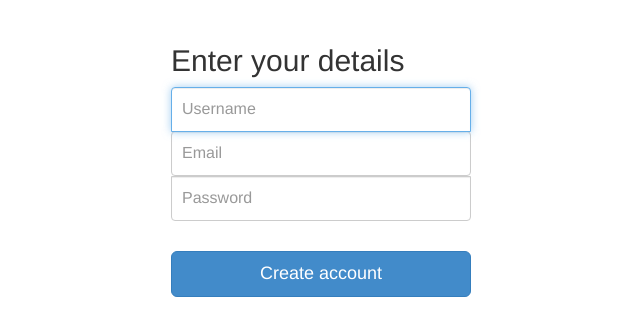
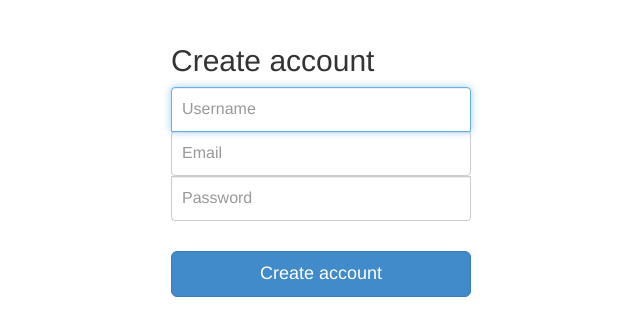
Before and after one commit to sarupbanskota/carpet, a Django app: page /signup/ in a window 1280 px wide. Shown: the part 47-358 px from the top of the page, without its empty margins (319-959 px from the left). Run offline with Django 3.2, Linux system fonts and the light colour scheme.

Commit message:
minor edit

```diff
--- a/carpet/votein_server/templates/votein_server/signup.html
+++ b/carpet/votein_server/templates/votein_server/signup.html
@@ -6,7 +6,7 @@
 {% block content %}
       <form class="form-signin" action="{% url 'signup' %}" method="post">
         {% csrf_token %}
-        <h2 class="form-signin-heading">Enter your details</h2>
+        <h2 class="form-signin-heading">Create account</h2>
         <input class="form-control" placeholder="Username" name="username" autofocus="" type="text">
         <input class="form-control" placeholder="Email" name="email" type="email">
         <input class="form-control" placeholder="Password" name="password" type="password"><br />
```
